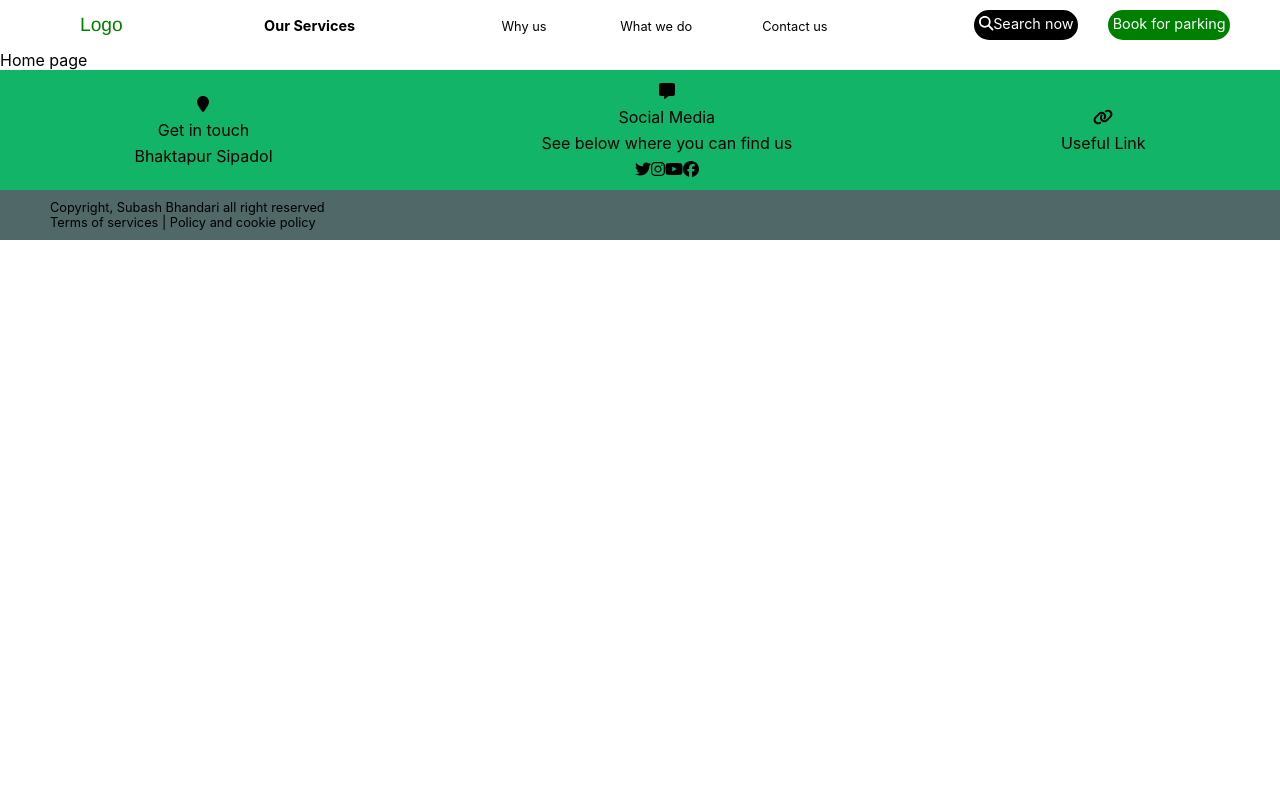
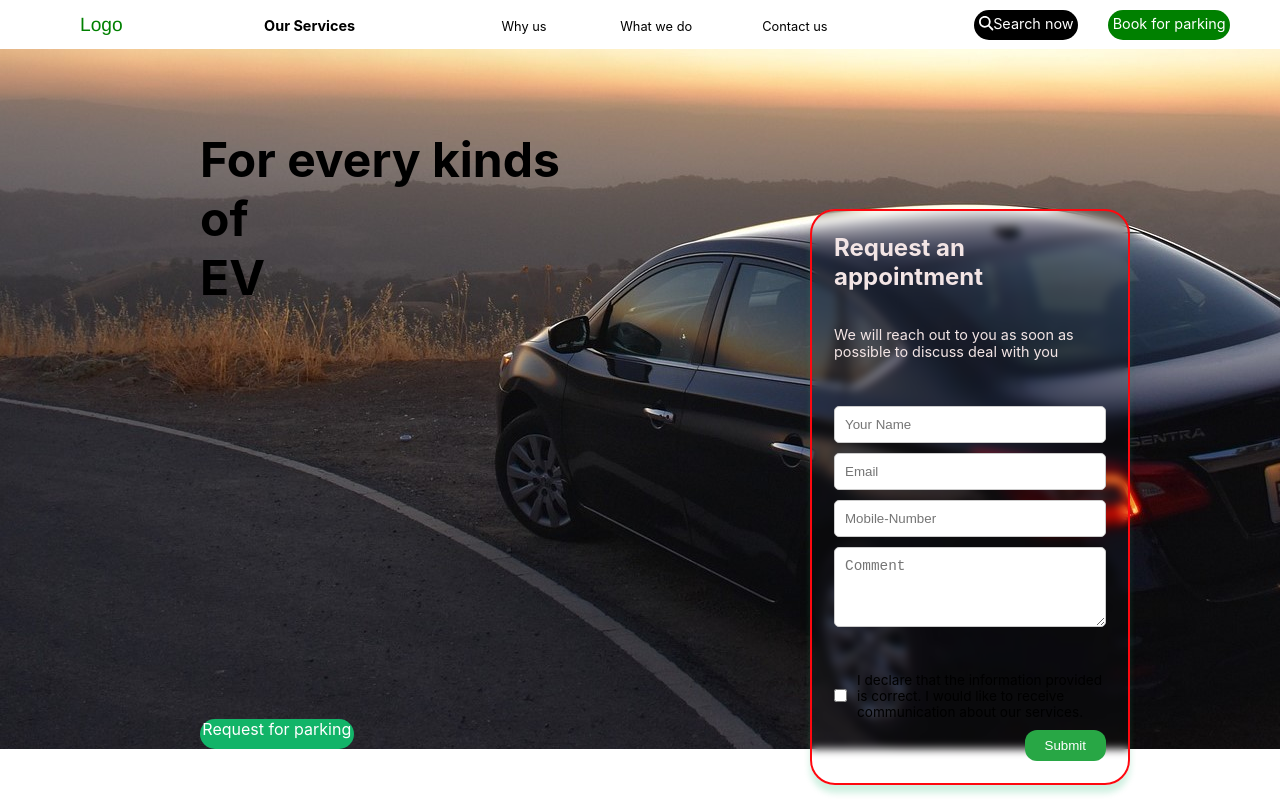
Before and after one commit to subash3522/evpoint, a React (Create React App) app: page / in a window 1280 px wide. Shown: the top 800 px of the page. Built offline with nearby package versions, Linux system fonts and the light colour scheme.

Commit message:
Css Updated (#10)

```diff
--- a/src/App.js
+++ b/src/App.js
@@ -10,16 +10,17 @@ import Home from './Component/Pages/HomePage/Home';
 function App() {
   return (
     <>
-      <Navbar />
-      <Router>
-        <Routes>
-        <Route path="/" element={<Home/>} />
-          <Route path="/nepalmap" element={<NepalMap/>} />
+   <Navbar/>
+   {/* <Homepage/> */}
+   <Router>
+   <Routes>
+<Route path='/' element={<Homepage/>}/>
+   <Route path="/nepalmap" element={<NepalMap/>} />
+   </Routes>
+   </Router>
+   <Footer/>
 
-        </Routes>
 
-      </Router>
-      <Footer/>
     </>
   );
 }
--- a/src/Component/Pages/Navigarion/Homepage.css
+++ b/src/Component/Pages/Navigarion/Homepage.css
@@ -1,5 +1,5 @@
 .midsection {
-  height: 400px;
+  height: 700px;
   width: 100%;
   background-image: url("../../../../public/automobile1.jpg");
   background-repeat: no-repeat;
@@ -9,22 +9,7 @@
   margin: -1px auto 0 auto;
   background-position: center;
 }
-.request-box {
-  display: flex;
-  flex-direction: column;
-  justify-content: space-between;
-  height: 70vh;
-  width: 20%;
-  border-radius: 22px;
-  position: absolute;
-  right: 150px;
-    top: 20px;
-  background-color:white;
-  margin-left: 150px;
-  margin-top: 5px;
-  box-shadow:0px 4px 6px rgba(0, 0, 0, 2); ;
-  color: black;
-}
+
 /* .request-box::before {
   background-color: rgb(149, 149, 47);
   content: " ";
@@ -59,63 +44,126 @@
   color: white;
 
 }
-.request-box .req-1 {
-  font-size: 2rem;
-  font-weight: bold;
-  margin-left: 20px;
+
+@keyframes rainbowBorder {
+  0% { border: 2px solid red; }
+  14% { border: 2px solid orange; }
+  28% { border: 2px solid yellow; }
+  42% { border: 2px solid green; }
+  57% { border: 2px solid blue; }
+  71% { border: 2px solid indigo; }
+  85% { border: 2px solid violet; }
+  100% { border: 2px solid red; }
 }
-.request-box .req-2 {
-  font-size: 0.75rem;
-  margin-top: 10px;
-  margin-left: 20px;
-}
-.inputs {
-  height: 53%;
+
+.request-box {
   display: flex;
   flex-direction: column;
-  justify-content: space-around;
+  justify-content: space-between;
   align-items: center;
-  margin-bottom: 30px;
-}
-
-.inputs input {
-  width: 82%;
-  height: 29px;
-  border-radius: 30px;
-
-  /* background-color: rgb(242, 233, 222); */
+  height: 72vh;
+  width: 25%;
+  padding: 22px;
+  border-radius: 25px;
+  position: absolute;
+  top: 160px;
+  right: 150px;
+  /* background-color: rgba(18, 180, 104, 1); */
+  backdrop-filter: blur(4px);
+  box-shadow: 0 8px 6px rgba(18, 180, 104, 0.2);
+  animation: rainbowBorder 6s infinite;
+  color: rgb(243, 229, 229);
+  border: 2px solid white; /* Default white border color */
 }
 
 
+
+.req-1 {
+  font-size: 1.5rem;
+  font-weight: bold;
+  margin-bottom: 10px;
+}
+
+.req-2 {
+  font-size: 0.9rem;
+  margin-bottom: 20px;
+}
+
+.inputs {
+  display: flex;
+  flex-direction: column;
+  gap: 10px;
+  width: 100%;
+}
+
+.inputs input,
 .comment {
-  width: 82%;
+  width: 100%;
+  padding: 10px;
+  border: 1px solid #ccc;
+  border-radius: 5px;
+  outline: none;
+  transition: border-color 0.3s;
+}
+
+.inputs input:focus,
+.comment:focus {
+  border-color: #007bff;
+}
+
+.comment {
   height: 80px;
-  border-radius: 10px;
 }
+
 .comment::placeholder {
-  position: absolute;
-  right: 0;
   font-size: 0.9rem;
 }
+
+.red {
+  border-color: red;
+}
+
 .two {
-  font-size: 0.75rem;
+  font-size: 0.85rem;
+  color: rgb(0, 0, 0);
+
 }
+
 .checkbox-bottom {
-  height: 120px;
   display: flex;
   flex-direction: column;
-  margin: 0 15px 10px 20px;
-  justify-content: space-between;
+  gap: 10px;
+  margin-top: 20px;
 }
-.button {
-  height: 30px;
-  width: 80px;
-  background-color: green;
+
+.topone {
+  display: flex;
+  align-items: center;
+}
+
+.one {
+  margin-right: 10px;
+}
+
+.buttonSub {
+  align-self: flex-end;
+  padding: 8px 20px;
+  background-color: #28a745;
+  border: none;
   border-radius: 12px;
+  color: white;
+  cursor: pointer;
+  transition: background-color 0.3s, transform 0.2s;
 }
-.green{
-  border: none;
+
+.buttonSub:hover {
+  background-color: #218838;
 }
-.red{
-  border: solid red 2px;
+
+.buttonSub.clicked {
+  transform: scale(0.95);
 }
+
+.red {
+  border-color: red;
+}
--- a/src/Component/Pages/Navigarion/Homepage.js
+++ b/src/Component/Pages/Navigarion/Homepage.js
@@ -75,7 +75,7 @@ function Homepage() {
                 to receive communication about our services.
               </span>
             </div>
-            <button className="button">Submit</button>
+            <button className="buttonSub">Submit</button>
           </div>
         </div>
       </div>
--- a/src/Component/Pages/Navigarion/Navbar.js
+++ b/src/Component/Pages/Navigarion/Navbar.js
@@ -2,6 +2,7 @@ import React from 'react'
 import './Navbar.css'
 import { FontAwesomeIcon } from '@fortawesome/react-fontawesome'
 import { faMagnifyingGlass } from '@fortawesome/free-solid-svg-icons'
+import { faSomeIcon } from '@fortawesome/free-solid-svg-icons';
 
 function Navbar() {
   return (
```
Also changed, not shown: 1 other file (tests, documents, lock files or other folders).
